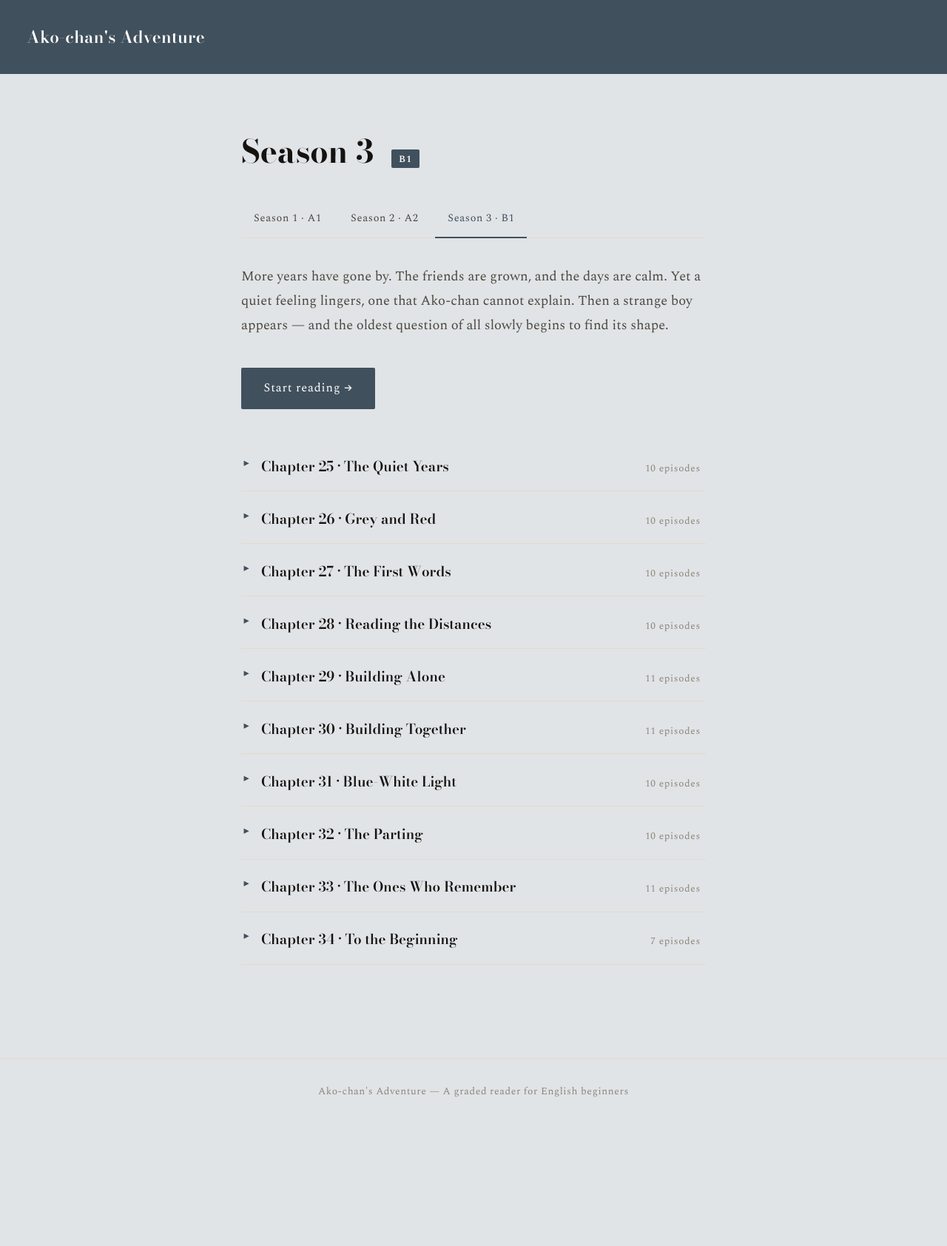
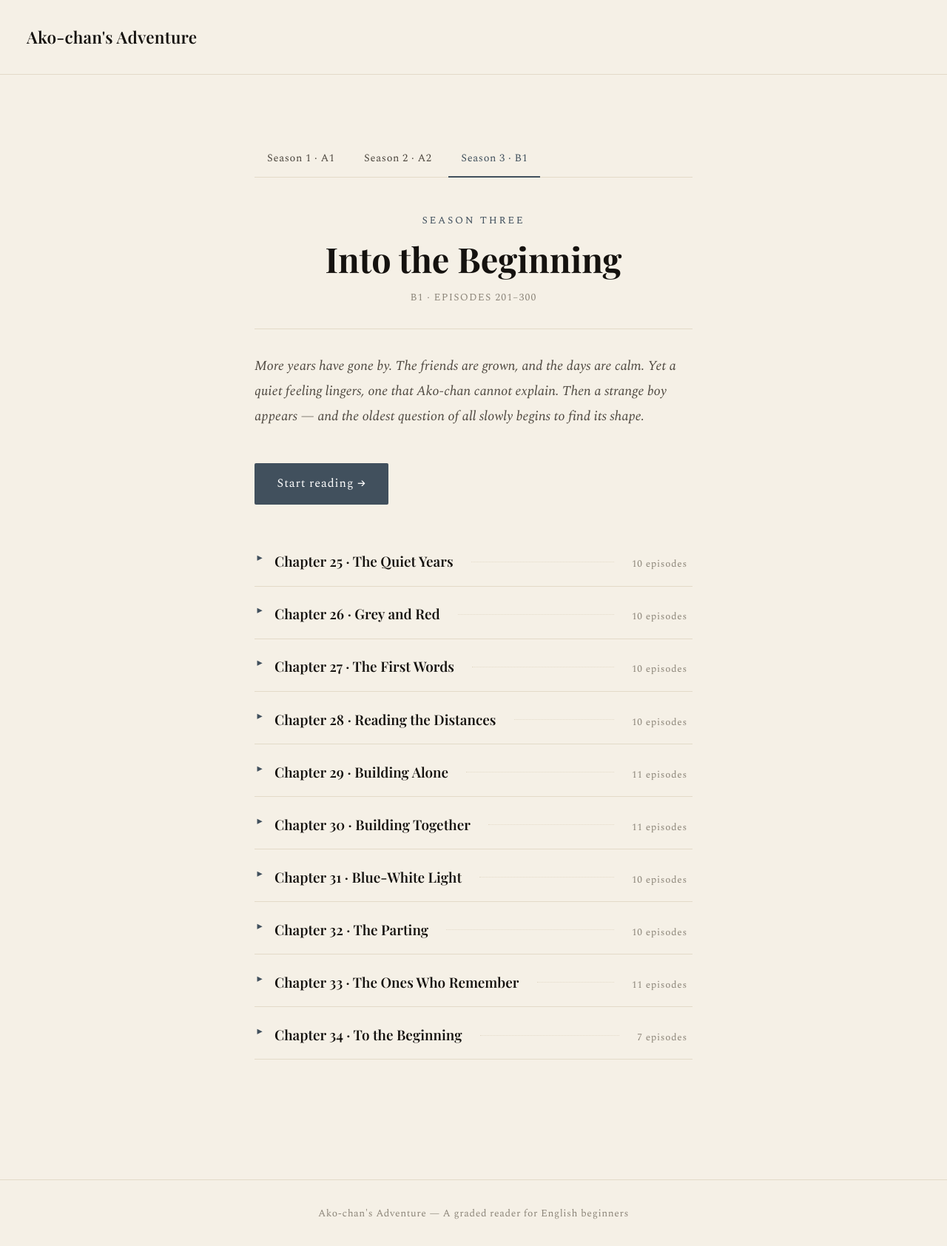
Before and after one commit to morisaki-yuichi/ako-chans-adventure, a Jekyll site: the page built from season3.md, in a window 1280 px wide. Shown: the whole page at 74% size. Built offline with Jekyll 4.4.1, drawn with Linux system fonts in a browser that asks for light colours; before the commit the page ends 1520 px from its top, so only the background shows below that.

Commit message:
design(concept-c): book-cover home + opened-book season pages
- Home season cards restyled as gilt-stamped hardback books (thick shaded
  spine with vertical title + head/tail bands, cloth cover, gilt frame, compass
  star); narrower/taller proportions; cover shows title + level only.
- Season titles on covers (Following/Delivering the Voices, Into the Beginning);
  episode range moved to the season pages.
- Season pages as a title-page + table of contents (frontispiece, epigraph
  intro, dotted ToC leaders).
- Unify the base: white/paper background and header on every page; season
  colour kept as accent only (no full-page tint / coloured masthead).
- Resolve double dividers by flattening the page panel; chrome borders only.
- Heading font switched to Playfair Display (Spectral body).

```diff
--- a/_layouts/default.html
+++ b/_layouts/default.html
@@ -6,7 +6,7 @@
   <title>{% if page.title %}{{ page.title }} | {% endif %}{{ site.title }}</title>
   <link rel="preconnect" href="https://fonts.googleapis.com">
   <link rel="preconnect" href="https://fonts.gstatic.com" crossorigin>
-  <link rel="stylesheet" href="https://fonts.googleapis.com/css2?family=Bodoni+Moda:ital,opsz,wght@0,6..96,500;0,6..96,600;0,6..96,700;1,6..96,500&family=Spectral:ital,wght@0,400;0,500;0,600;1,400&display=swap">
+  <link rel="stylesheet" href="https://fonts.googleapis.com/css2?family=Playfair+Display:wght@500;600;700&family=Spectral:ital,wght@0,400;0,500;0,600;1,400&display=swap">
   <link rel="stylesheet" href="{{ '/assets/css/main.css' | relative_url }}">
 </head>
 <body class="{% if page.body_season %}s{{ page.body_season }}{% elsif page.season %}s{{ page.season }}{% endif %}">
--- a/assets/css/main.css
+++ b/assets/css/main.css
@@ -10,6 +10,7 @@
   --red-deep:   #a8261e;
   --line:       #e3dac8;
   --line-soft:  #efe8d9;
+  --gilt:       #e6d29a;  /* gold leaf for book covers */
 
   /* Season atmospheres — deep enough to carry white text */
   --s1:      #6f5436;  --s1-deep: #56402a;  --s1-tint: #ece1cd;  /* earth  */
@@ -23,17 +24,14 @@
   --header-bg:   var(--paper);
   --header-fg:   var(--ink-strong);
 
-  --font-head: "Bodoni Moda", Georgia, "Times New Roman", serif;
+  --font-head: "Playfair Display", Georgia, "Times New Roman", serif;
   --font-body: "Spectral", Georgia, "Times New Roman", serif;
 }
 
-/* Season scopes (used on <body> for full immersion, and on home cards) */
-.s1 { --accent: var(--s1); --accent-deep: var(--s1-deep); --tint: var(--s1-tint);
-      --header-bg: var(--s1); --header-fg: #fff; }
-.s2 { --accent: var(--s2); --accent-deep: var(--s2-deep); --tint: var(--s2-tint);
-      --header-bg: var(--s2); --header-fg: #fff; }
-.s3 { --accent: var(--s3); --accent-deep: var(--s3-deep); --tint: var(--s3-tint);
-      --header-bg: var(--s3); --header-fg: #fff; }
+/* Season scopes — flip only the ACCENT (base stays consistent across the site) */
+.s1 { --accent: var(--s1); --accent-deep: var(--s1-deep); }
+.s2 { --accent: var(--s2); --accent-deep: var(--s2-deep); }
+.s3 { --accent: var(--s3); --accent-deep: var(--s3-deep); }
 
 /* ===== Reset ===== */
 *, *::before, *::after { box-sizing: border-box; margin: 0; padding: 0; }
@@ -43,7 +41,7 @@
 
 body {
   font-family: var(--font-body);
-  background-color: var(--tint);
+  background-color: var(--paper);
   color: var(--ink);
   line-height: 1.9;
   min-height: 100vh;
@@ -56,15 +54,14 @@
 a { color: var(--accent); text-decoration: none; }
 a:hover { text-decoration: underline; }
 
-/* ===== Header (becomes a season-coloured masthead on season/episode pages) ===== */
+/* ===== Header (consistent white masthead on every page) ===== */
 .site-header {
   display: flex;
   align-items: center;
   justify-content: space-between;
   padding: 1.6rem 2rem;
-  background-color: var(--header-bg);
-  color: var(--header-fg);
-  transition: background-color 0.2s ease;
+  background-color: var(--paper);
+  border-bottom: 1px solid var(--line);
 }
 
 .site-title {
@@ -72,9 +69,9 @@
   font-size: 1.25rem;
   font-weight: 600;
   letter-spacing: 0.01em;
-  color: var(--header-fg);
+  color: var(--ink-strong);
 }
-.site-title:hover { text-decoration: none; opacity: 0.85; }
+.site-title:hover { text-decoration: none; color: var(--accent); }
 
 /* ===== Main ===== */
 main {
@@ -124,12 +121,38 @@
 
 .season-start { margin-bottom: 2.5rem; }
 
-/* ===== Episodes list ===== */
+/* ===== Season page = an opened book ===== */
+.episodes-page {
+  padding: 1.5rem 1rem 2rem;
+}
+
+/* title page (frontispiece) */
+.season-frontis {
+  text-align: center;
+  padding: 0.5rem 0 1.6rem;
+  border-bottom: 1px solid var(--line);
+  margin-bottom: 1.9rem;
+}
+.frontis-series {
+  font-size: 0.76rem;
+  letter-spacing: 0.2em;
+  text-transform: uppercase;
+  color: var(--accent);
+  margin-bottom: 0.7rem;
+}
 .episodes-page h1 {
-  font-size: 2.4rem;
+  font-family: var(--font-head);
+  font-size: 2.6rem;
   font-weight: 700;
-  margin-bottom: 1.5rem;
+  line-height: 1.12;
   color: var(--ink-strong);
+  margin-bottom: 0.7rem;
+}
+.frontis-meta {
+  font-size: 0.76rem;
+  letter-spacing: 0.09em;
+  text-transform: uppercase;
+  color: var(--ink-faint);
 }
 
 .season-block { margin-bottom: 2.5rem; }
@@ -176,7 +199,13 @@
   font-weight: 600;
   color: var(--ink-strong);
 }
-.chapter-block .ch-leader { display: none; }
+.chapter-block .ch-leader {
+  flex: 1 1 auto;
+  align-self: center;
+  min-width: 1rem;
+  margin: 0 0.6rem;
+  border-bottom: 1px dotted var(--line);
+}
 .chapter-block .ch-count {
   font-size: 0.74rem;
   letter-spacing: 0.05em;
@@ -255,56 +284,129 @@
   main { padding: 2.5rem 1.25rem 3.5rem; }
   .site-header { padding: 1.2rem 1.25rem; }
   .home-hero h1 { font-size: 2.4rem; }
+  .episodes-page { padding: 1rem 0.25rem 1.5rem; }
   .episodes-page h1 { font-size: 1.9rem; }
   .episode-title { font-size: 1.9rem; }
   .episode-meta { flex-direction: column; align-items: flex-start; }
 }
 
 /* ===== Season panels (home) — full colour blocks ===== */
+/* Three books, stacked */
 .season-cards {
   display: grid;
   grid-template-columns: 1fr;
-  gap: 1.1rem;
-  margin: 2.5rem 0 1rem;
+  justify-items: center;
+  gap: 1.6rem;
+  margin: 2.75rem 0 1.25rem;
 }
 
 .season-card {
+  position: relative;
   display: flex;
   flex-direction: column;
-  gap: 0.55rem;
-  padding: 1.9rem 1.7rem;
-  border-radius: 5px;
-  background-color: var(--accent);
+  justify-content: center;
+  gap: 0.7rem;
+  width: 100%;
+  max-width: 26rem;
+  min-height: 15rem;
+  padding: 2.7rem 2rem 2.6rem 4rem;  /* taller cover; gutter clears the thicker spine */
   color: #fff;
-  transition: transform 0.15s ease, box-shadow 0.15s ease, filter 0.15s ease;
+  /* thick spine seen slightly side-on: gilt edge + joint + cylindrical shading + cast shadow onto the cover */
+  background-image:
+    linear-gradient(90deg, var(--gilt) 0 2px, rgba(255,255,255,0) 2px),
+    linear-gradient(90deg, rgba(255,255,255,0) 0 43px, var(--gilt) 43px 44.5px, rgba(255,255,255,0) 44.5px),
+    linear-gradient(90deg,
+      rgba(255,255,255,0.16) 0 2px,
+      rgba(0,0,0,0.58) 5px,
+      rgba(0,0,0,0.30) 24px,
+      rgba(0,0,0,0.10) 44px,
+      rgba(0,0,0,0.18) 46px,
+      rgba(0,0,0,0) 62px),
+    repeating-linear-gradient(45deg, rgba(255,255,255,0.05) 0 1px, rgba(0,0,0,0.05) 1px 3px),
+    radial-gradient(130% 75% at 78% 4%, rgba(255,255,255,0.14), rgba(255,255,255,0) 55%),
+    linear-gradient(160deg, var(--accent), var(--accent-deep));
+  border-radius: 2px 8px 8px 2px;        /* squarer spine edge, rounded fore-edge */
+  box-shadow: 0 7px 16px rgba(20, 15, 10, 0.26), 1px 1px 0 rgba(0,0,0,0.2);
+  overflow: hidden;
+  transition: transform 0.18s ease, box-shadow 0.18s ease, filter 0.18s ease;
+}
+/* gilt-stamped cover frame (double rule) */
+.season-card::before {
+  content: "";
+  position: absolute;
+  inset: 0.62rem 0.62rem 0.62rem 3.2rem;
+  border: 1px solid var(--gilt);
+  box-shadow: inset 0 0 0 3px rgba(230, 210, 154, 0.28);
+  border-radius: 3px;
+  pointer-events: none;
+}
+.season-card > * { position: relative; z-index: 1; }
+/* gilt vertical title down the spine, with head/tail bands */
+.season-card .card-spine {
+  position: absolute;
+  top: 0;
+  bottom: 0;
+  left: 0;
+  width: 44px;
+  z-index: 2;
+  display: flex;
+  align-items: center;
+  justify-content: center;
+  writing-mode: vertical-rl;
+  text-orientation: mixed;
+  font-family: var(--font-head);
+  font-size: 0.66rem;
+  font-weight: 600;
+  letter-spacing: 0.2em;
+  text-transform: uppercase;
+  color: var(--gilt);
+  border-top: 3px solid var(--gilt);
+  border-bottom: 3px solid var(--gilt);
+  pointer-events: none;
+}
+/* gilt compass star on the cover foot */
+.season-card::after {
+  content: "\2726";
+  position: absolute;
+  bottom: 1.5rem;
+  left: calc(50% + 22px);
+  transform: translateX(-50%);
+  z-index: 2;
+  color: var(--gilt);
+  font-size: 1rem;
+  pointer-events: none;
 }
 .season-card:hover {
   text-decoration: none;
-  transform: translateY(-3px);
-  box-shadow: 0 8px 22px rgba(20, 15, 10, 0.22);
-  filter: saturate(1.08);
+  transform: translateY(-5px);
+  box-shadow: 0 16px 30px rgba(20, 15, 10, 0.3), 1px 1px 0 rgba(0,0,0,0.18);
+  filter: saturate(1.08) brightness(1.03);
 }
 
 .season-card .card-top {
-  display: flex;
-  align-items: center;
-  justify-content: space-between;
-  gap: 0.75rem;
+  position: absolute;
+  top: 1.2rem;
+  right: 1.4rem;
+  z-index: 2;
   font-size: 0.74rem;
   letter-spacing: 0.09em;
   text-transform: uppercase;
-  color: rgba(255, 255, 255, 0.82);
+  color: var(--gilt);
 }
 .season-card .card-level {
-  border: 1px solid rgba(255, 255, 255, 0.6);
+  border: 1px solid var(--gilt);
   padding: 0.1rem 0.5rem;
   border-radius: 2px;
 }
+.season-card .card-range { color: rgba(255, 255, 255, 0.8); }
 .season-card .card-title {
   font-family: var(--font-head);
   font-size: 1.7rem;
   font-weight: 700;
   color: #fff;
+  text-align: center;
+  padding-bottom: 0.55rem;
+  border-bottom: 1px solid var(--gilt);
 }
 .season-card .card-blurb {
   font-size: 0.92rem;
@@ -313,16 +415,29 @@
 }
 .season-card .card-cta {
   align-self: flex-end;
+  margin-top: auto;
   font-size: 0.8rem;
-  letter-spacing: 0.05em;
-  color: #fff;
+  letter-spacing: 0.08em;
+  text-transform: uppercase;
+  color: var(--gilt);
+}
+
+.season-meta {
+  font-size: 0.78rem;
+  letter-spacing: 0.08em;
+  text-transform: uppercase;
+  color: var(--ink-faint);
+  margin: -0.75rem 0 1.5rem;
 }
 
 .season-intro {
   font-size: 1.02rem;
+  font-style: italic;
+  text-align: left;
   color: var(--ink-soft);
-  line-height: 1.8;
-  margin-bottom: 2.25rem;
+  line-height: 1.85;
+  max-width: 34rem;
+  margin: 0 auto 2.5rem;
 }
 
 /* ===== Season switcher tabs ===== */
--- a/season3.md
+++ b/season3.md
@@ -5,8 +5,12 @@
 body_season: 3
 ---
 <div class="episodes-page s3">
-  <h1>Season 3 <span class="page-level">B1</span></h1>
   {% include season-tabs.html active=3 %}
+  <div class="season-frontis">
+    <p class="frontis-series">Season Three</p>
+    <h1>Into the Beginning</h1>
+    <p class="frontis-meta">B1 &middot; Episodes 201&ndash;300</p>
+  </div>
   <p class="season-intro">
     More years have gone by. The friends are grown, and the days are calm. Yet
     a quiet feeling lingers, one that Ako-chan cannot explain. Then a strange
```
Also changed, not shown: _includes/season-cards.html (+6 -12 lines), season1.md (+5 -1 lines), season2.md (+5 -1 lines).
